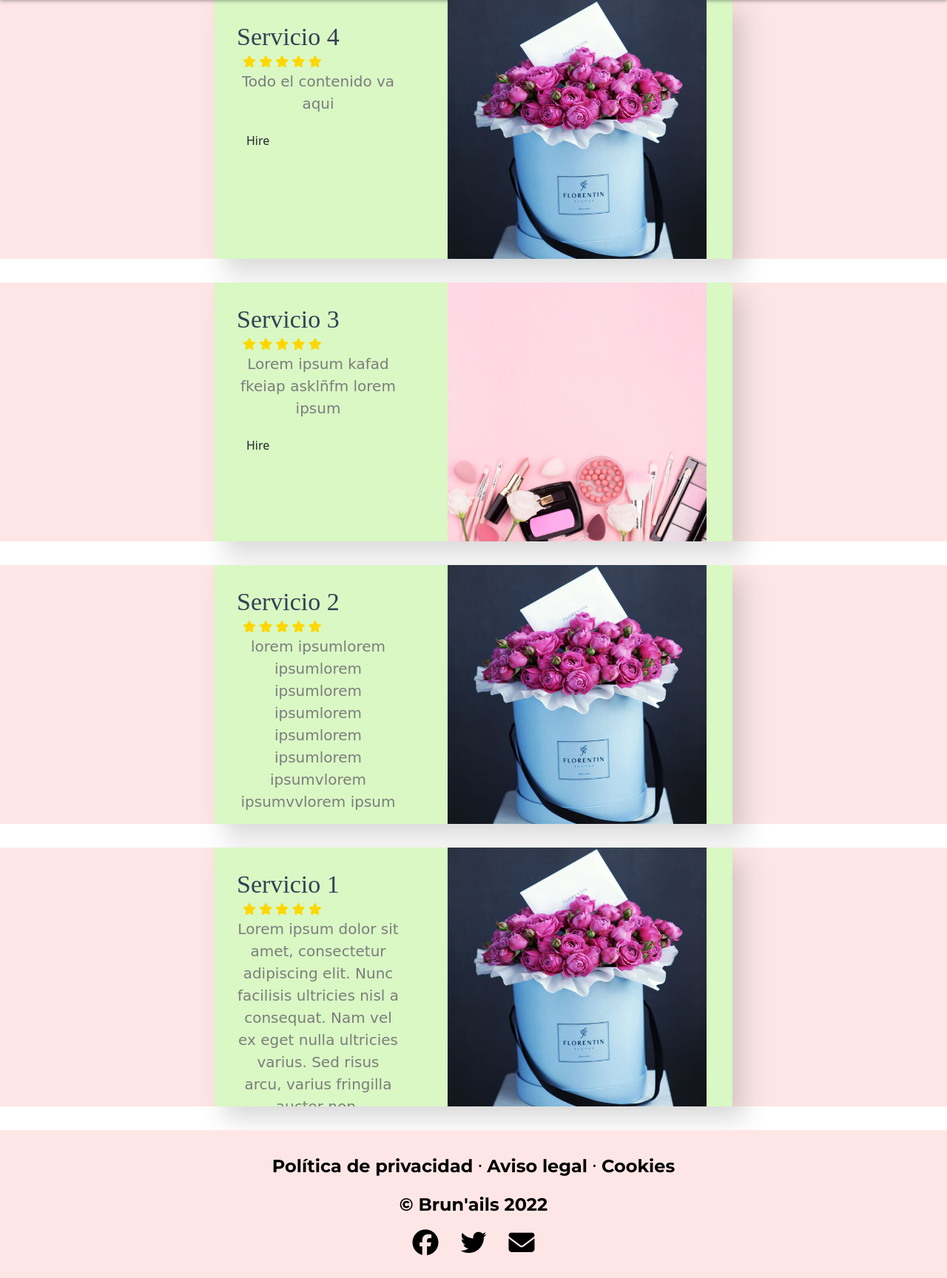
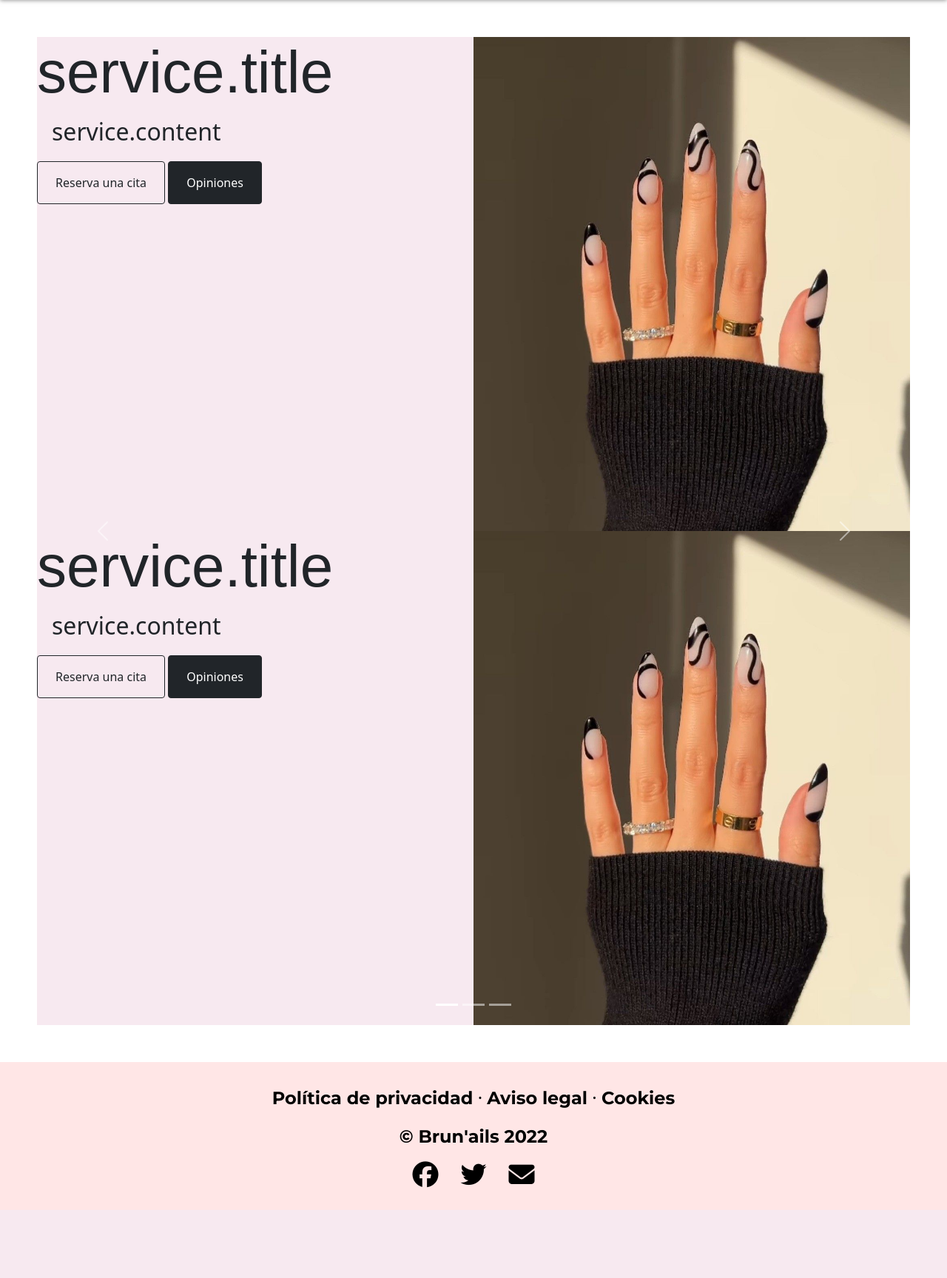
Before and after one commit to hernanver/webmiguel, a Django app: page /services/ in a window 1280 px wide. Shown: the part 162-1890 px from the top of the page at 74% size. After the commit the page ends 1768 px from the top, so only its background shows below. Run offline with Django 4.2, Linux system fonts and the light colour scheme; data comes from the database, SQL or seed files in the repository; some libraries are stand-ins or nearby versions; some web fonts are replaced.

Commit message:
servicios

```diff
--- a/webmiguel/core/static/core/css/style.css
+++ b/webmiguel/core/static/core/css/style.css
@@ -95,9 +95,44 @@
 }
 
 .carousel-item {
-  height: 32rem;
+  height: 40rem;
   background: #777;
   position: relative;
+}
+
+.carousel-grande{
+  margin: 50px;
+}
+
+.carousel-interior {
+  margin:0px;
+
+}
+.primera-division{
+  padding-right:0px;
+  padding-left: 0px;
+}
+.segunda-division
+{
+  background-color: rgb(247, 233, 240);
+  margin:0px;
+  padding-right:0px;
+  padding-left: 0px;
+
+}
+.titulo-servicio {
+  font-size: 5rem;
+  font-family: "Poppins", Arial, sans-serif;
+  align-items: center;
+}
+.descripcion-servicio{
+  font-size: 2rem;
+  padding-left: 20px;
+  align-items: center;
+}
+
+.boton-servicio{
+  align-items: flex-end;
 }
 
 .tercer-container {
@@ -311,4 +346,5 @@
 
 
 
+
 /*# sourceMappingURL=style.css.map *
--- a/webmiguel/services/templates/core/services.html
+++ b/webmiguel/services/templates/core/services.html
@@ -7,106 +7,77 @@
 {% block title %}Servicios{% endblock %}
 
 {% block content %}
-  {% for service in services %}
-  <section>
-      <div class="primer-container">
-      <div id="container2">
 
-        <!-- Start	Service details -->
-          <div class="service-details">
-
-            <!-- 	Service Name -->
-          <h1>{{service.title}}</h1>
-
-          <span class="hint-star star">
-            <i class="fa fa-star" aria-hidden="true"></i>
-            <i class="fa fa-star" aria-hidden="true"></i>
-            <i class="fa fa-star" aria-hidden="true"></i>
-            <i class="fa fa-star" aria-hidden="true"></i>
-            <i class="fa fa-star" aria-hidden="true"></i>
-          </span>
+<div
+id="carouselWithIndicators"
+class="carousel slide carousel-grande"
+data-bs-ride="carousel"
+>
+<ol class="carousel-indicators">
+  <li
+    data-bs-target="#carouselWithIndicators"
+    data-bs-slide-to="0"
+    class="active"
+  ></li>
+  <li data-bs-target="#carouselWithIndicators" data-bs-slide-to="1"></li>
+  <li data-bs-target="#carouselWithIndicators" data-bs-slide-to="2"></li>
+</ol>
 
 
-        <!-- The most important information about the Service -->
-            <p class="information">{{service.content}}</p>
-            <button class="btn">
-              Hire
-            </button>
-        </div>
-        <!-- 	End	Service details   -->
+<div class="carousel-inner">
+  <div class="active row carousel-interior">
+    <div class="col segunda-division">
+      <h2 class="titulo-servicio">service.title</h2>
+      <p class="descripcion-servicio">service.content</p>
+      <button type="button" class="boton-servicio btn btn-outline-dark mb-2 py-3 px-4">Reserva una cita</button>
+			<button type="button" class="boton-servicio btn btn-dark mb-2 py-3 px-4">Opiniones</button>
+    </div>
+  <div class="col primera-division">
+    <img
+    src="{% static 'core/images/nail1.jpg' %}"
+    class="d-block w-100 slide-1"
+    alt="Slide 1"
+  />
+</div>
+</div>
+<div class="row carousel-interior">
+  <div class="col segunda-division">
+    <h2 class="titulo-servicio">service.title</h2>
+    <p class="descripcion-servicio">service.content</p>
+    <button type="button" class="boton-servicio btn btn-outline-dark mb-2 py-3 px-4">Reserva una cita</button>
+    <button type="button" class="boton-servicio btn btn-dark mb-2 py-3 px-4">Opiniones</button>
+  </div>
+<div class="col primera-division">
+  <img
+  src="{% static 'core/images/nail1.jpg' %}"
+  class="d-block w-100 slide-1"
+  alt="Slide 1"
+/>
+</div>
+</div>
+</div>
 
-        <!-- 	Start Service image & Information -->
+<a
+  class="carousel-control-prev"
+  href="#carouselWithIndicators"
+  role="button"
+  data-bs-slide="prev"
+>
+  <span class="carousel-control-prev-icon" aria-hidden="true"></span>
+  <span class="visually-hidden">Previous</span>
+</a>
+<a
+  class="carousel-control-next"
+  href="#carouselWithIndicators"
+  role="button"
+  data-bs-slide="next"
+>
+  <span class="carousel-control-next-icon" aria-hidden="true"></span>
+  <span class="visually-hidden">Next</span>
+</a>
+</div>
 
-        <div class="service-image">
-
-          <img src="{{service.image.url}}" alt="Omar Dsoky">
-
-        <!-- 	Service Information-->
-        <div class="info">
-          <h2>The Description</h2>
-          <ul>
-            <li><strong> </strong>Full Sun</li>
-            <li><strong>Soil Needs: </strong>Damp</li>
-            <li><strong>Zones: </strong>9 - 11</li>
-            <li><strong>Height: </strong>2 - 3 feet</li>
-            <li><strong>Blooms in: </strong>Mid‑Summer - Mid‑Fall</li>
-            <li><strong>Features: </strong>Tolerates heat</li>
-          </ul>
-        </div>
-      </div>
-      </div>
-
-    </section>
-    {% endfor %}
+{% for service in services %}
+{% endfor %}
 
 {% endblock %}
-
-{% comment %}
-
-        <!-- Start	Service details -->
-        <div class="service-details">
-
-          <!-- 	Service Name -->
-        <h1>Servicio 1</h1>
-
-        <span class="hint-star star">
-          <i class="fa fa-star" aria-hidden="true"></i>
-          <i class="fa fa-star" aria-hidden="true"></i>
-          <i class="fa fa-star" aria-hidden="true"></i>
-          <i class="fa fa-star" aria-hidden="true"></i>
-          <i class="fa fa-star" aria-hidden="true"></i>
-        </span>
-
-
-      <!-- The most important information about the Service -->
-          <p class="information">"Contenido"</p>
-          <button class="btn">
-            Hire
-          </button>
-      </div>
-      <!-- 	End	Service details   -->
-
-      <!-- 	Start Service image & Information -->
-
-      <div class="service-image">
-
-        <img src="https://sc01.alicdn.com/kf/HTB1Cic9HFXXXXbZXpXXq6xXFXXX3/200006212/HTB1Cic9HFXXXXbZXpXXq6xXFXXX3.jpg" alt="Omar Dsoky">
-
-      <!-- 	Service Information-->
-      <div class="info">
-        <h2>The Description</h2>
-        <ul>
-          <li><strong> </strong>Full Sun</li>
-          <li><strong>Soil Needs: </strong>Damp</li>
-          <li><strong>Zones: </strong>9 - 11</li>
-          <li><strong>Height: </strong>2 - 3 feet</li>
-          <li><strong>Blooms in: </strong>Mid‑Summer - Mid‑Fall</li>
-          <li><strong>Features: </strong>Tolerates heat</li>
-        </ul>
-      </div>
-    </div>
-    </div>
-
-
-    </div>
-     {% endcomment %}
```
Also changed, not shown: webmiguel/core/templates/core/base.html (+0 -68 lines), webmiguel/services/templates/core/services2.html (added, +62 -0 lines), webmiguel/core/static/core/images/nail1.jpg (added).
